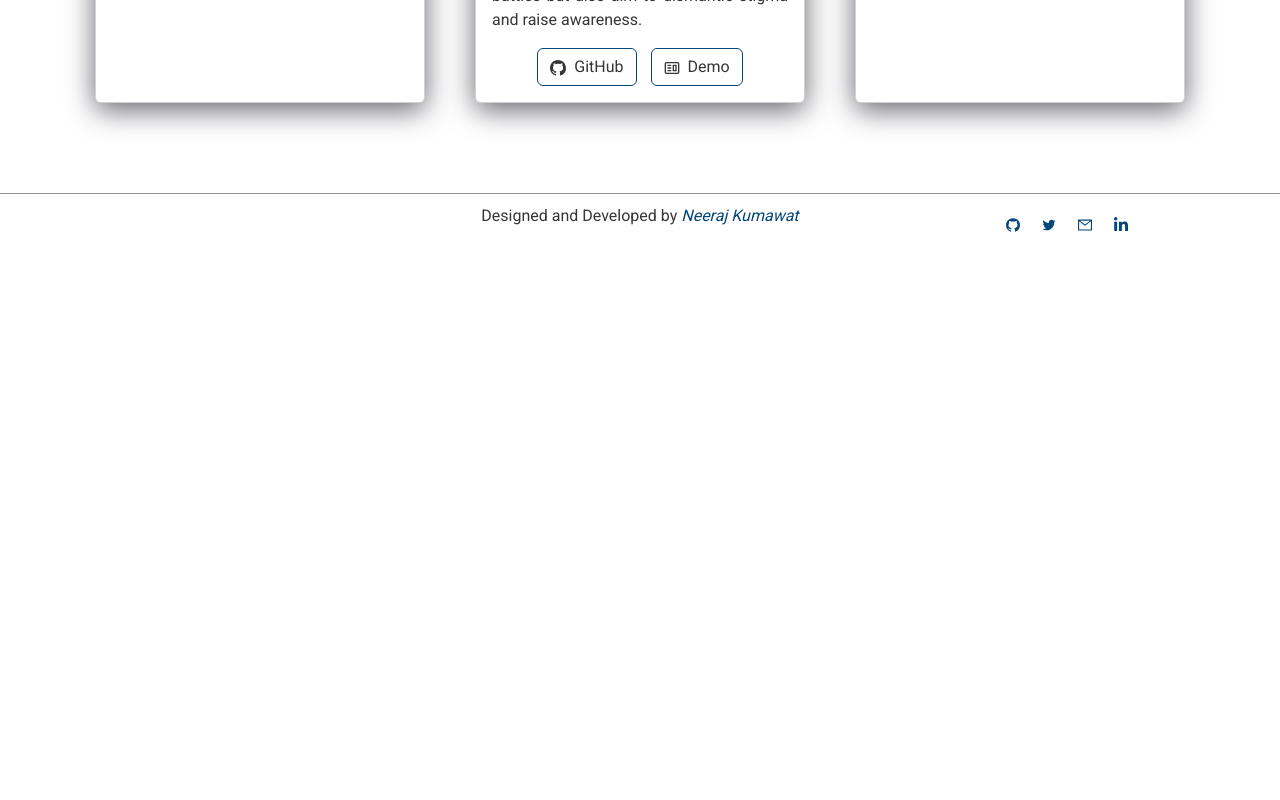
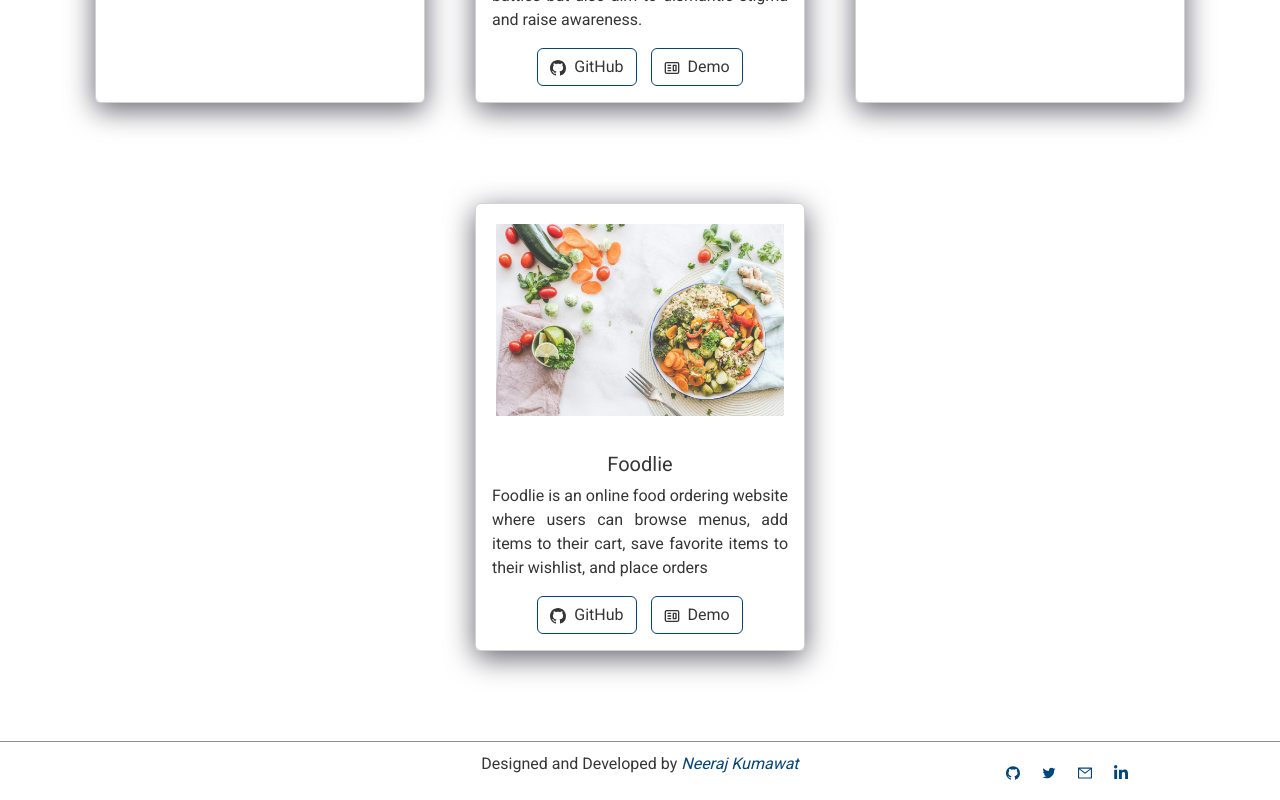
Before and after one commit to nkumawat34/Portfolio-Website, a React (Create React App) app: page /project in a window 1280 px wide. Shown: the part 2044-2844 px from the top of the page. Before the commit the page ends 2296 px from the top, so only its background shows below. Built offline with nearby package versions, Linux system fonts and the light colour scheme.

Commit message:
Foodlie Project Added

```diff
--- a/src/components/Projects/Projects.js
+++ b/src/components/Projects/Projects.js
@@ -13,7 +13,7 @@ import Youtube from "../../Assets/youtube.jpg"
 import Mentalhealth from "../../Assets/mental_health.jpg"
 import Budget from '../../Assets/images.png'
 import "./project.css";
-
+import Food from '../../Assets/Projects/Food.jpg'
 function Projects() {
   return (
     <Container fluid className="project-section">
@@ -110,6 +110,15 @@ Video Conferencing Application"
               demoLink="https://budget-tracking-application-7kps.onrender.com/"
             />
           </Col>
+          <Col md={6} lg={4} className="project-card">
+            <ProjectCard
+              imgPath={Food}
+              title="Foodlie"
+              description="Foodlie is an online food ordering website where users can browse menus, add items to their cart, save favorite items to their wishlist, and place orders "
+              ghLink="https://github.com/nkumawat34/Foodlie"
+              demoLink="https://foodlie.onrender.com//"
+            />
+          </Col>
         </Row>
       </Container>
       <ScrollToTop />
```
Also changed, not shown: src/Assets/Projects/Food.jpg (added).
